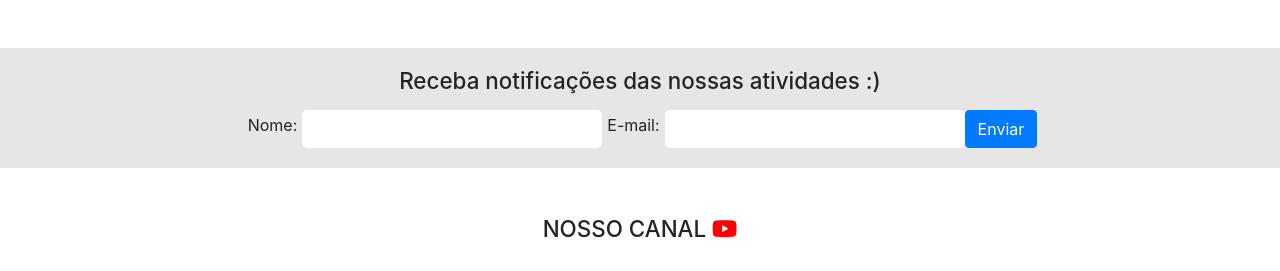
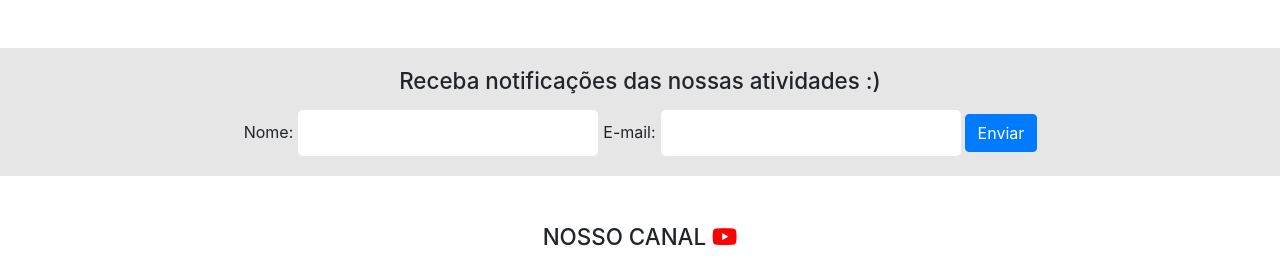
Before and after one commit to BrunoViniciusDiasBrito/movimento-rvv-php, a PHP site: page / in a window 1280 px wide. Shown: the part 1429-1700 px from the top of the page. Run offline with PHP 8.4, Linux system fonts and the light colour scheme; style sheets or scripts are compiled from the project's sources.

Commit message:
optin update - form 0.0.2

```diff
--- a/index.php
+++ b/index.php
@@ -78,7 +78,7 @@
                                 <label for="">Nome: </label><input type="text">
                                 <label for="">E-mail: </label><input type="email">
 
-                                <button class="btn btn-primary" type="submit">Enviar</button>
+                                <button class="btn btn-primary m-1" type="submit">Enviar</button>
                         </form>
                     </div>
             </article>
--- a/sass/components/_optin.scss
+++ b/sass/components/_optin.scss
@@ -48,7 +48,7 @@
 
             label{
                 margin: 0px 5px;
-                margin-top: 3px;
+                margin-top: 10px;
 
                 @media(max-width: 718px) {
                     flex-basis: 100%;
```
